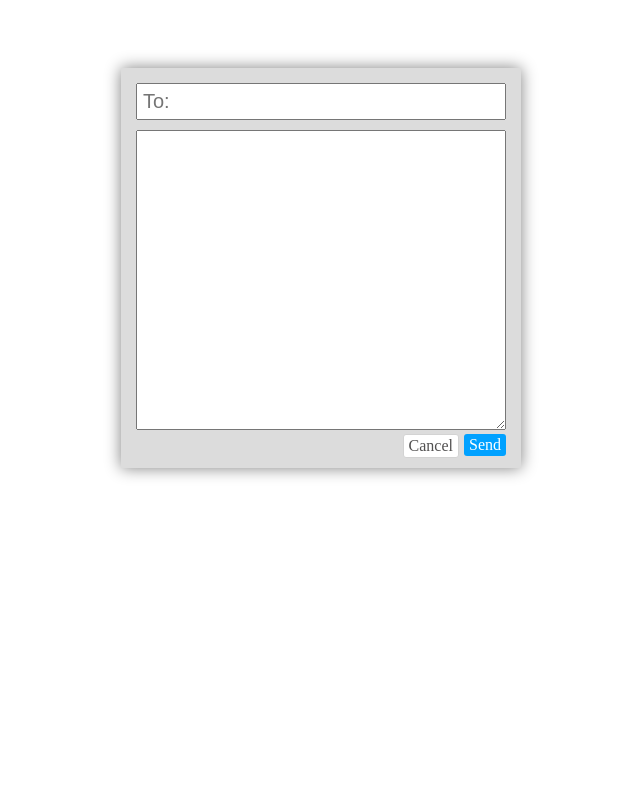
After one commit to Charizm0/izi, a PHP site: page /views/message.html in a window 1280 px wide. The commit adds this page. Shown: the whole page, without its empty margins (327-967 px from the left). Run offline with PHP 8.4, Linux system fonts and the light colour scheme; some libraries are stand-ins or nearby versions.

Commit message:
added the message template

```diff
--- /dev/null
+++ b/css/cch.css
@@ -0,0 +1,3 @@
+menu{
+  background-color: darkgray;
+}
--- /dev/null
+++ b/css/message.css
@@ -0,0 +1,57 @@
+*{
+  box-sizing: border-box;
+}
+.message-wrapper{
+  position: fixed;
+  width: 100%;
+  height: 100%;
+  background-color: rgba(255, 255, 255, 0.5);
+}
+.message-box{
+  width: 400px;
+  height: 400px;
+  background-color: #DCDCDC;
+  padding: 15px;
+  box-shadow: 0px 0px 15px gray;
+  margin: 0 auto;
+  margin-top: 60px;
+}
+textarea{
+  width: 100%;
+  height: 300px;
+}
+input{
+  width: 100%;
+  font-size: 20px;
+  padding: 5px;
+}
+.to{
+  margin-bottom: 10px;
+}
+.send{
+  float: right;
+  background-color: #00A1FF;
+  padding: 2px 5px;
+  border-radius: 3px;
+  color: #fff;
+  cursor: pointer;
+}
+.cancel{
+  float: right;
+  background-color: #fff;
+  padding: 2px 5px;
+  border-radius: 3px;
+  color: #525151;
+  margin-right: 5px;
+  border: 1px solid lightgray;
+  cursor: pointer;
+}
+.sending{
+  float: right;
+  background-color: #00A1FF;
+  padding: 2px 5px;
+  border-radius: 3px;
+  color: #fff;
+  cursor: pointer;
+  border: 1px solid #1470E2;
+}
--- /dev/null
+++ b/views/message.html
@@ -0,0 +1,22 @@
+<!DOCTYPE html>
+<html>
+  <head>
+    <meta charset="utf-8">
+    <title>mesaage</title>
+    <script type="text/javascript" src="http://izifiso.com/sat.js">
+
+    </script>
+
+    <link rel="stylesheet" href="../css/message.css" media="screen" title="no title" charset="utf-8">
+  </head>
+  <body>
+    <div class="message-wrapper">
+      <div class="message-box">
+        <div class="to"><input type="text" name="name" placeholder="To:"></div>
+        <div class="messagecontent"><textarea></textarea></div>
+        <div id="x" class="send" onclick="changeclass('x','sending');sethtml('s','sending');"><span id="s">Send</span></div>
+        <div class="cancel"><span>Cancel</span></div>
+      </div>
+    </div>
+  </body>
+</html>
```
Also changed, not shown: css/profile.css (+20 -1 lines), views/campushome.html (added, +20 -0 lines), views/profile.php (+8 -6 lines).
